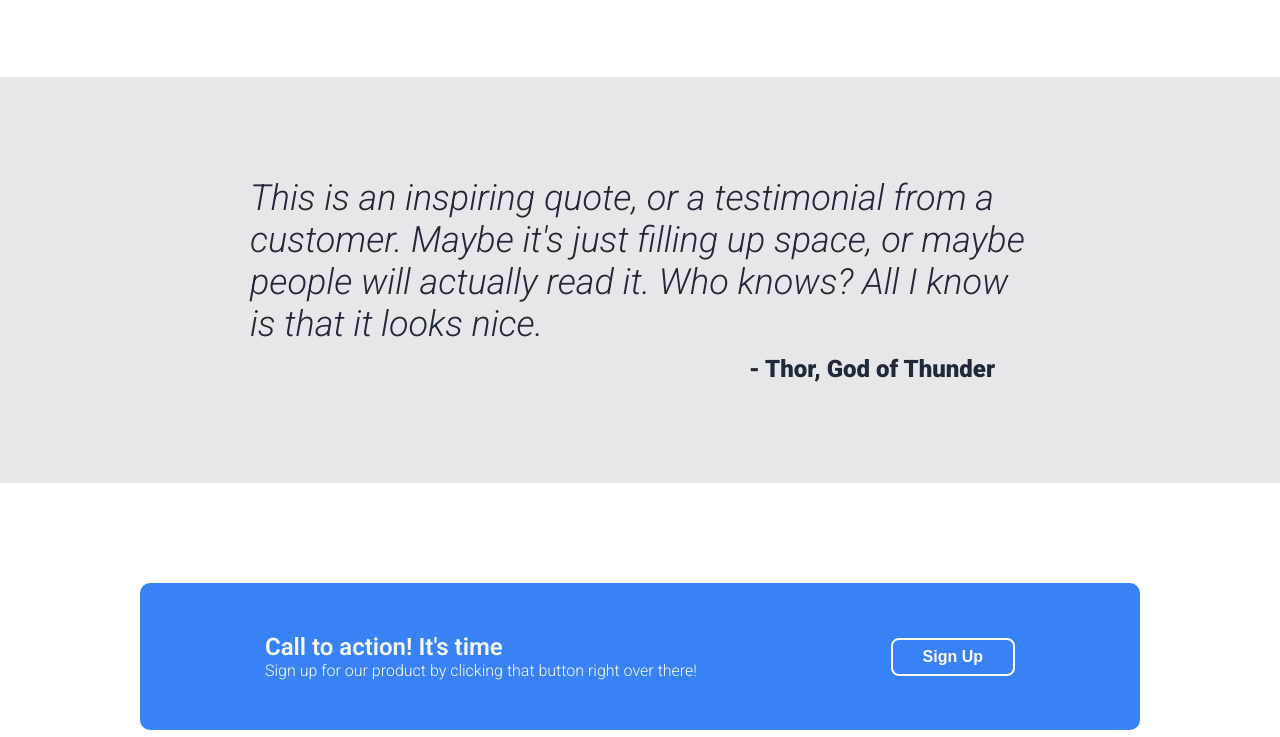
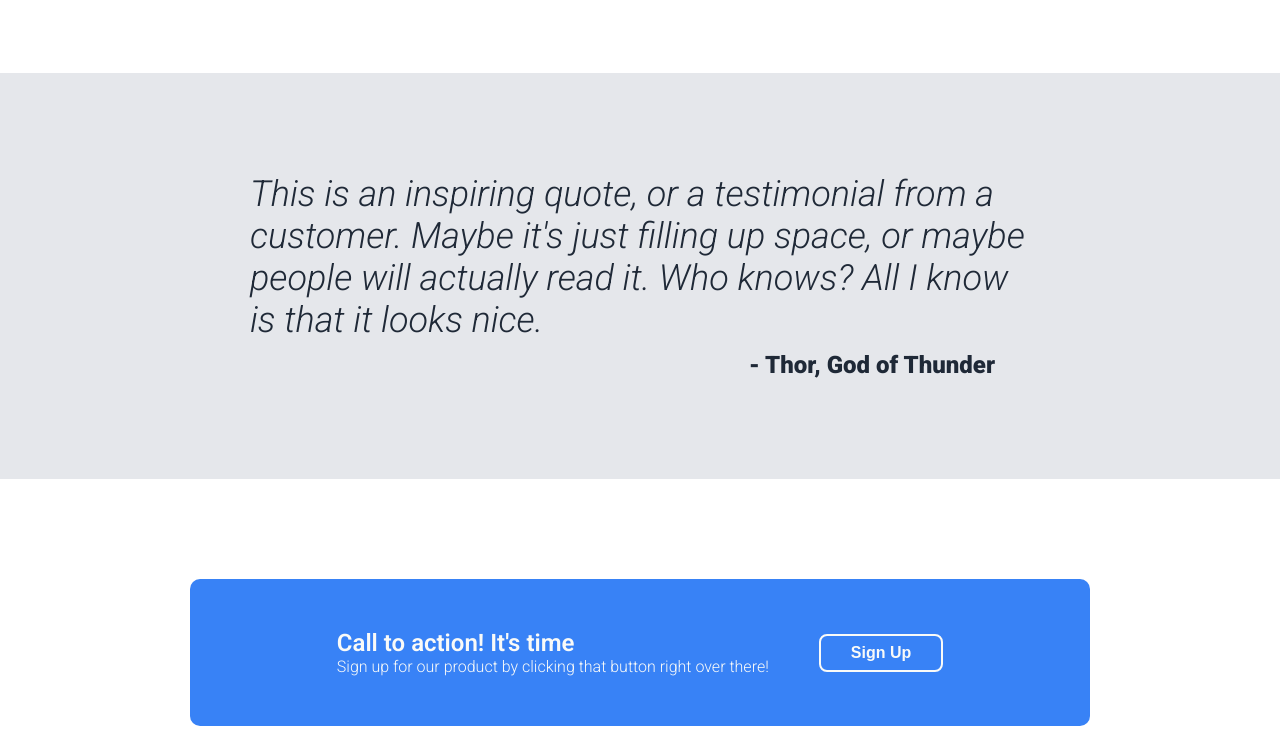
Before and after one commit to Miyukiin/LandingPage, a plain HTML site: page index.html in a window 1280 px wide. Shown: the part 823-1560 px from the top of the page. Drawn offline with Linux system fonts and the light colour scheme; a web font is replaced by a local one.

Commit message:
Use border-box box sizing. Fix CTA box.

```diff
--- a/styles.css
+++ b/styles.css
@@ -1,5 +1,6 @@
 * {
     margin: 0;
+    box-sizing: border-box  ;
 }
 
 body {
@@ -174,12 +175,13 @@ div.call-to-action-section{
 
 div.cta-content-box{
     display: flex;
-    justify-content: space-between;
-    flex: 1 1 auto;
-    max-width: 750px;
+    flex: auto;
+    column-gap: 50px;
+    justify-content: center;
     background-color: #3882f6;
     padding: 50px 125px;
-    margin: 100px 0px;
+    margin: 100px auto;
+    max-width: 900px;
     border-radius: 10px;
 }
 
```
